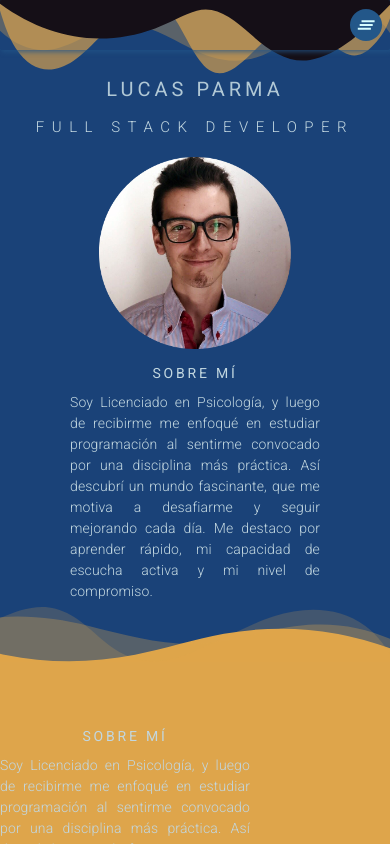
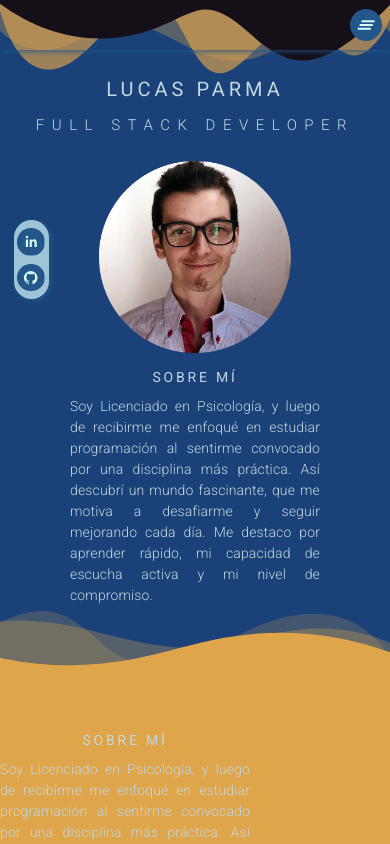
Before and after one commit to parmaps/lucasparma, a Next.js app: page / in a window 390 px wide. Shown: the top 844 px of the page. Built offline with nearby package versions, Linux system fonts and the light colour scheme.

Commit message:
home/hero style

```diff
--- a/components/Hero/Hero.tsx
+++ b/components/Hero/Hero.tsx
@@ -17,8 +17,8 @@ export default function Hero({}: Props) {
 
   return (
     <div>
-     {/*  <Name/>  */}
-      <Profession />
+      {/* <Name/>       */}
+      {/* <Profession /> */}
       <ProfilePic />
     </div>
   );
--- a/components/Hero/Name.tsx
+++ b/components/Hero/Name.tsx
@@ -22,14 +22,14 @@ function Name({}: Props) {
       <ChakraCenter
         mt={[5, 10]}
         className={styles.hero_name}
-        initial={{ opacity: 0.5 }}
         drag="x"
         dragConstraints={{ left: -100, right: 100 }}
+        initial={{ opacity: 0.25 }}
         animate={{
-          scale: [0.1, 0.7, 1.25, 1.1, 1],
-          opacity: [0.6, 0.7, 0.8, 0.9],
+          scale: [1, 2, 2, 5, 1],
+          opacity: [0.1, 0.2, 0.4, 0.8, 1],
         }}
-        transition="1.25s linear"
+        transition="3s ease"
         // transition={{
         //   duration: 3,
         //   ease: "linear",
@@ -39,7 +39,8 @@ function Name({}: Props) {
       >
         <Text
           fontSize={["20px", "40px", "60px"]}
-          p={[1, 1.5, 2]}>
+          p={[1, 1.5]}
+          >
           {text}
         </Text>
         {/* <Cursor cursorColor="rgb(40, 32, 43)"></Cursor> */}
--- a/components/Hero/Profession.tsx
+++ b/components/Hero/Profession.tsx
@@ -15,7 +15,7 @@ function Circle({}: Props) {
         opacity: [0.1, 0.2, 0.4, 0.8, 1],
       }}
       transition="2.5s">
-      <Text className={styles.developer} fontSize={['15px', '18px', '20px', '22px', '26px']} mt={[0, 2, 5]} p={[2, 2, 5]}>full stack developer</Text>
+      <Text className={styles.developer} fontSize={['15px', '18px', '20px', '22px', '26px']} mt={[0, 1]} mb={[0, 1.5, 3]} p={[1.5, 2, 2.5]}>full stack developer</Text>
     </Center>
   );
 }
--- a/components/Hero/ProfilePic.tsx
+++ b/components/Hero/ProfilePic.tsx
@@ -7,7 +7,7 @@ type Props = {};
 function ProfilePic({}: Props) {
   return (
     <Box
-    w={[192, 260, 360, 420]}
+    w={[192, 260, 340, 380]}
     mx="auto"
     mt={[2.5,3]}
     mb={[2.5, 5, 10]}
--- a/components/Navbar/Navbar.module.scss
+++ b/components/Navbar/Navbar.module.scss
@@ -84,3 +84,51 @@ $light-color-hover: rgba(214, 253, 255, 0.8);
         background-color: rgb(45, 97, 137) !important;
     }
 }
+
+.social_icon {
+    width: 50px !important;
+    height: 50px !important;
+    margin-bottom: 5px;
+
+    @media (max-width: 768px) {
+        width: 35px !important;
+        height: 35px !important;
+        margin-bottom: 0px;
+    }
+
+    @media (max-width: 550px) {
+        width: 27.5px !important;
+        height: 27.5px !important;
+        margin-bottom: 0px;
+    }
+}
+
+
+.vertical_cont {
+    background-color: $light-color;
+    padding: 8px;
+    position: fixed;
+    top: 390px;
+    left: 5%;
+    z-index: 100;
+    box-shadow: 2px 2px 5px 1px $shadow-color;
+    border-radius: 30px;
+
+    @media (max-width: 768px) {
+        top: 290px;
+        left: 3.5%;
+        width: 45px;
+    }
+
+    @media (max-width: 550px) {
+        top: 300px;
+        left: 3.5%;
+        width: 37.5px;
+    }
+
+    @media (max-width: 450px) {
+        top: 220px;
+        left: 3.5%;
+        width: 35px;
+    }
+}
--- a/components/Navbar/SocialIcons.tsx
+++ b/components/Navbar/SocialIcons.tsx
@@ -1,10 +1,10 @@
-import { Box } from '@chakra-ui/react'
-import { motion } from 'framer-motion'
-import React from 'react'
-import { SocialIcon } from 'react-social-icons'
+import { Box, VStack } from "@chakra-ui/react";
+import { motion } from "framer-motion";
+import React from "react";
+import { SocialIcon } from "react-social-icons";
 import styles from "./Navbar.module.scss";
 
-type Props = {}
+type Props = {};
 
 function SocialIcons({}: Props) {
   return (
@@ -15,22 +15,22 @@ function SocialIcons({}: Props) {
       initial={{ x: -500, opacity: 0, scale: 0.5 }}
       animate={{ x: 0, opacity: 1, scale: 1 }}
       transition="1.5s ">
+      <VStack className={styles.vertical_cont}>
         <SocialIcon
-          className={`${styles.menu_hover}`}
-          style={{ height: 50, width: 50, marginBottom: 5 }}
+          className={`${styles.menu_hover} ${styles.social_icon}`}
           url="https://www.linkedin.com/in/lucas-parma/"
           fgColor="#D6FDFF"
           bgColor="#235789"
         />
         <SocialIcon
-          className={`${styles.menu_hover}`}
-          style={{ height: 50, width: 50 }}
+          className={`${styles.menu_hover} ${styles.social_icon}`}
           url="https://github.com/parmaps/"
           fgColor="#D6FDFF"
           bgColor="#235789"
         />
+      </VStack>
     </Box>
-  )
+  );
 }
 
-export default SocialIcons
+export default SocialIcons;
--- a/container/About/About.tsx
+++ b/container/About/About.tsx
@@ -1,12 +1,4 @@
-import {
-  Center,
-  Divider,
-  HStack,
-  Spacer,
-  Stack,
-  Text,
-  VStack,
-} from "@chakra-ui/react";
+import { Divider, HStack, Text, VStack } from "@chakra-ui/react";
 import { motion } from "framer-motion";
 import React from "react";
 import styles from "./About.module.scss";
@@ -15,10 +7,10 @@ type Props = {};
 
 const About = (props: Props) => {
   return (
-    <HStack maxW={[250, 360, 440]}>
-      {/* <Divider orientation="vertical" /> */}
-
+    <HStack maxW={[250, 340, 380]}>
       <VStack
+        pl={[0, 0, 2, 6]}
+        ml={[0, 0, 1, 2.5]}
         as={motion.div}
         initial={{ opacity: 0 }}
         animate={{
@@ -29,11 +21,12 @@ const About = (props: Props) => {
         <Text
           className={styles.about}
           fontSize={["14px", "16px", "20px", "26px"]}
-          pt={[1, 2, 20]}
-          >
+          pt={[1]}>
           Sobre mí
         </Text>
-        <Text className={styles.about_text} fontSize={["sm", "lg", "22px"]}>
+        <Text
+          className={styles.about_text}
+          fontSize={["sm", "lg", "22px"]}>
           Soy Licenciado en Psicología, y luego de recibirme me enfoqué en
           estudiar programación al sentirme convocado por una disciplina
           más práctica. Así descubrí un mundo fascinante, que me motiva a
--- a/pages/index.tsx
+++ b/pages/index.tsx
@@ -16,6 +16,7 @@ import WaveMiddle from "../components/Curves/WaveMiddle";
 import WavesBottom from "../components/Curves/WavesBottom";
 import { HStack } from "@chakra-ui/react";
 import Name from "../components/Hero/Name";
+import Profession from "../components/Hero/Profession";
 import SocialIcons from "../components/Navbar/SocialIcons";
 
 const Home: NextPage = () => {
@@ -50,9 +51,10 @@ const Home: NextPage = () => {
 
       <Navbar />
       <Name />
+      <Profession />
       <div className={styles.horizontal}>
         {/* <HStack> */}
-      {/* <SocialIcons /> */}
+      <SocialIcons />
         <section id="home">
           <Hero />
         </section>
--- a/styles/Home.module.scss
+++ b/styles/Home.module.scss
@@ -24,11 +24,12 @@
 
 .horizontal {
   display: flex;
-  align-items: center;
+  // align-items: center;
   justify-content: center;
 
   @media (max-width: 960px) {
     flex-direction: column;
+    align-items: center;
   }
 }
 
```
Lines whose indentation alone changed are shown as unchanged.
